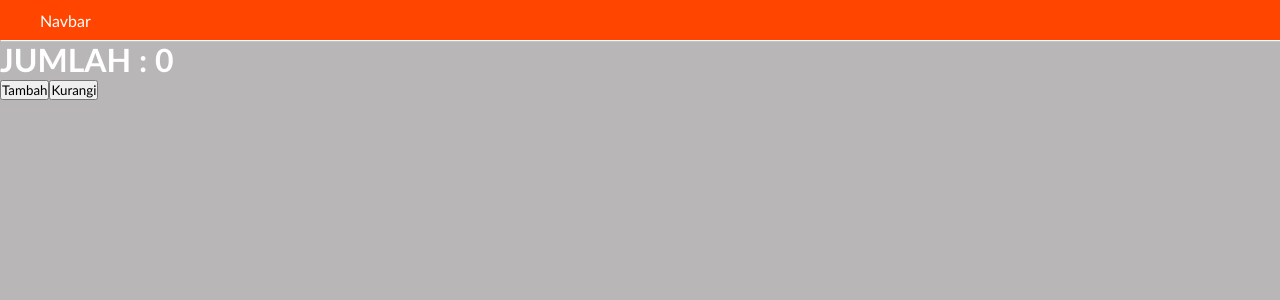
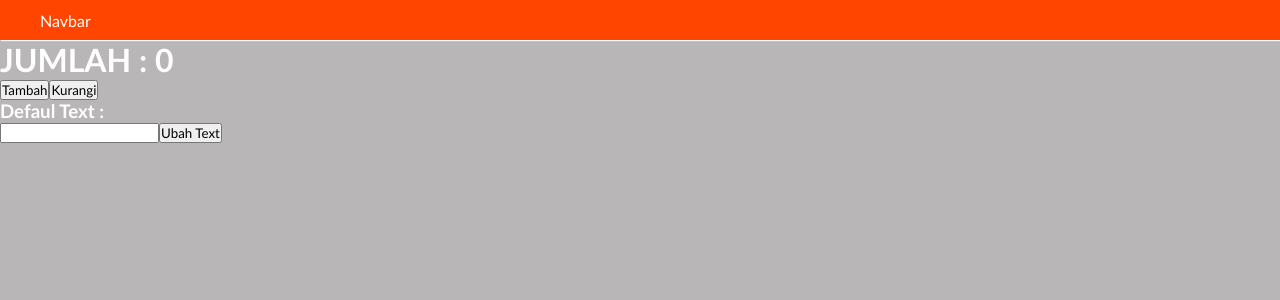
Before and after one commit to Zacharylutfyr/bootcamp-online, a React (Create React App) app: page / in a window 1280 px wide. Shown: the top 300 px of the page. Built offline with nearby package versions, Linux system fonts and the light colour scheme; the HTML template or start-up script is replaced by a standard one.

Commit message:
"Fixing Code"

```diff
--- a/src/App.jsx
+++ b/src/App.jsx
@@ -1,6 +1,5 @@
-import React, { useState } from 'react';
+
 import Navbar from './components/Navbar';
-import './index.css';
 import States from './States/States';
 
 // * React Component = sebuah function / class yang mereturn JSX
--- a/src/States/States.jsx
+++ b/src/States/States.jsx
@@ -2,6 +2,7 @@ import React, { useState } from 'react';
 
 const States = () => {
   const [statee, setState] = useState(0);
+  const [text, setText] =useState ('');
   return (
     <>
       <h1>JUMLAH : {statee} </h1>
@@ -15,10 +16,21 @@ const States = () => {
       </button>
       <button
         onClick={() => {
-          setState(statee - 1);
+          if (statee >= 1) {
+            setState(statee - 1);
+            return;
+          }
         }}>
         Kurangi
       </button>
+
+
+<h3>Defaul Text : {text}</h3>
+<input type="text" />
+<button onClick={()=>{
+         setState();
+}}>Ubah Text</button>
+
     </>
   );
 };
--- a/src/index.css
+++ b/src/assets/styles/style.css
@@ -2,7 +2,7 @@
   padding: 0;
   margin: 0;
   box-sizing: border-box;
-  font-family: 'Gill Sans', 'Gill Sans MT', Calibri, 'Trebuchet MS', sans-serif;
+  font-family: "Gill Sans", "Gill Sans MT", Calibri, "Trebuchet MS", sans-serif;
 }
 
 html {
@@ -27,6 +27,8 @@ body {
 }
 
 .navbar nav {
-  user-select: none;
+  -webkit-user-select: none;
+     -moz-user-select: none;
+          user-select: none;
   text-transform: uppercase;
 }
--- /dev/null
+++ b/src/assets/styles/style.scss
@@ -0,0 +1,32 @@
+* {
+    padding: 0;
+    margin: 0;
+    box-sizing: border-box;
+    font-family: 'Gill Sans', 'Gill Sans MT', Calibri, 'Trebuchet MS', sans-serif;
+  }
+
+  html {
+    scroll-behavior: smooth;
+    scroll-padding-top: 100px;
+  }
+
+  body {
+    overflow-x: hidden;
+    background-color: rgb(184, 182, 182);
+    color: white;
+  }
+
+  .navbar {
+    width: 100%;
+    height: 40px;
+    display: flex;
+    align-items: center;
+    padding: 0 40px;
+    background-color: orangered;
+    box-shadow: 1px 1px 1px white;
+  }
+
+  .navbar nav {
+    user-select: none;
+    text-transform: uppercase;
+  }
--- a/src/index.jsx
+++ b/src/index.jsx
@@ -1,6 +1,6 @@
 import React from 'react';
 import { createRoot } from 'react-dom/client';
-import './index.css';
+import '../src/assets/styles/style.css';
 import App from './App';
 
 const rootElemen = document.getElementById('root');
```
